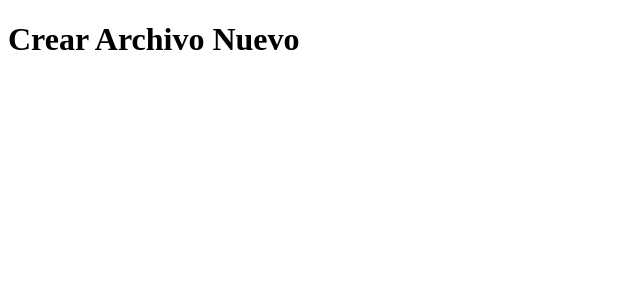
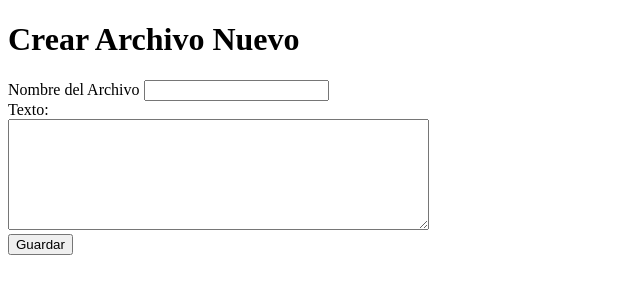
Before and after one commit to MarcoAntonioPdLA/PWEB2-LAB-D-PRAC-3, a website: page create.html in a window 1280 px wide. Shown: the whole page, without its empty margins (0-640 px from the left). Drawn offline with Linux system fonts and the light colour scheme.

Commit message:
Agregar variable formulario de creacion

```diff
--- a/create.html
+++ b/create.html
@@ -8,5 +8,20 @@
 </head>
 <body>
     <h1>Crear Archivo Nuevo</h1>
+
+    <form id = "formulario">
+        Nombre del Archivo
+        <input type="text" id="nombreArchivo" name="title" >
+        <br>
+        Texto:
+        <br>
+        <textarea id = "textoDelMarkdown" rows="7" cols="50"></textarea>
+        <br>
+        <input type="submit" value="Guardar">
+
+    </form>
+    <br>
+    <div id = "htmlCode">
+
 </body>
 </html>
```
Also changed, not shown: pub/js/client.js (+8 -1 lines).
